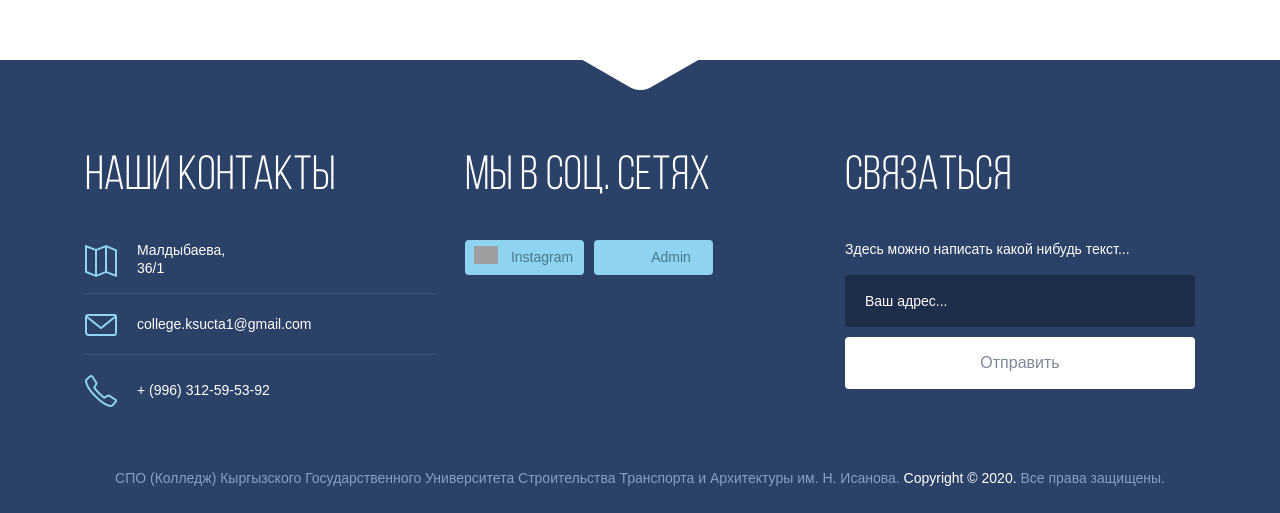
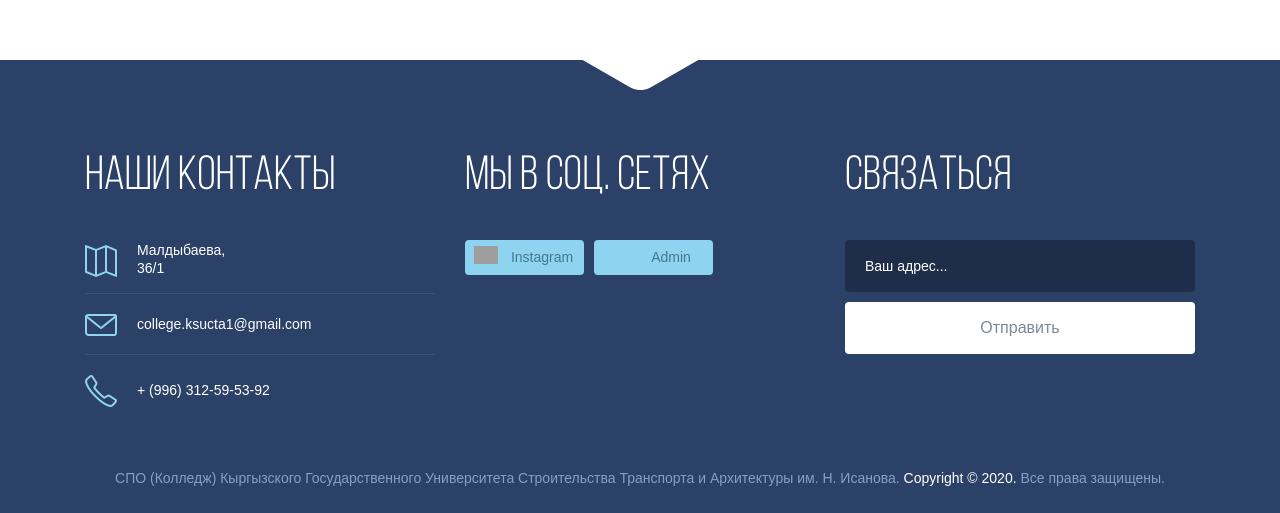
Before and after one commit to ulookbek/kgusta-college-django, a Django app: page /about-us/ in a window 1280 px wide. Shown: the part 1055-1568 px from the top of the page. Run offline with Django 3.2, Linux system fonts and the light colour scheme; some libraries are stand-ins or nearby versions; grey boxes are pictures that could not be loaded.

Commit message:
remove text

```diff
--- a/templates/base.html
+++ b/templates/base.html
@@ -148,7 +148,6 @@
         </article>
         <article class="cols-4 col-4">
           <h3>Cвязаться</h3>
-          <p>Здесь можно написать какой нибудь текст...</p>
           <form action="#">
             <input placeholder="Ваш адрес..." type="text" />
             <button type="submit">Отправить</button>
```
Also changed, not shown: 1 other file.
